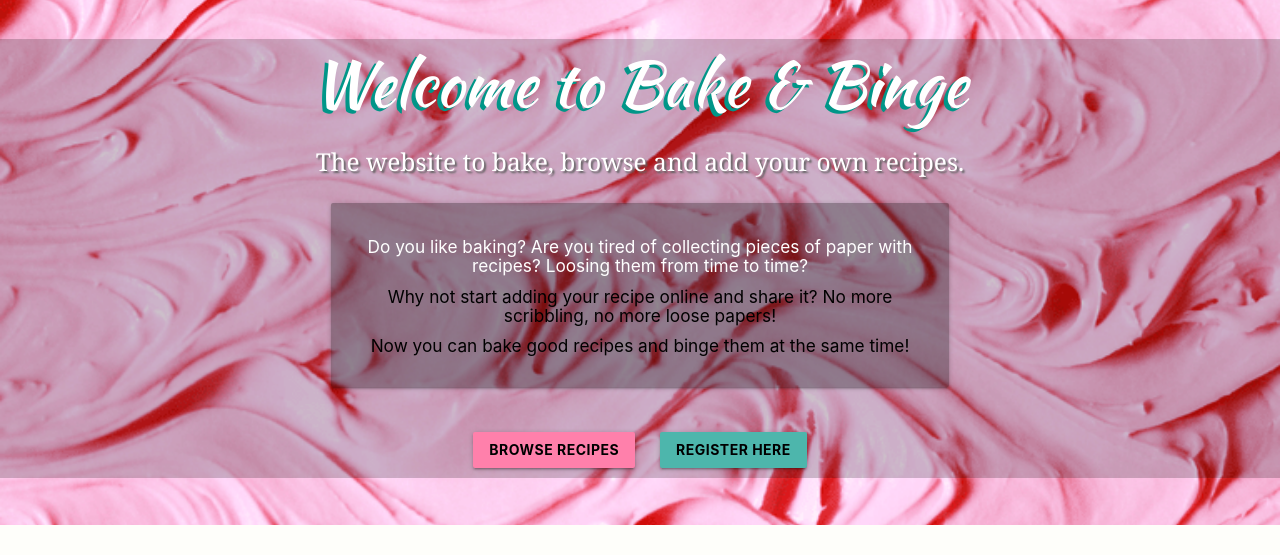
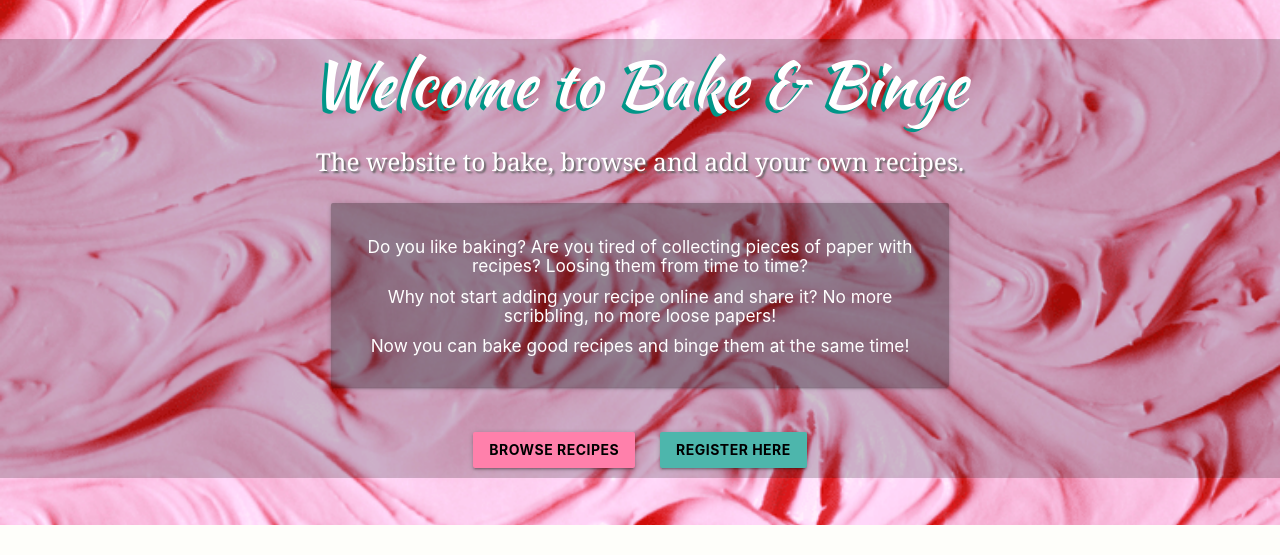
Before and after one commit to chizzletaz/BakeAndBinge, a Flask app: page / in a window 1280 px wide. Shown: the part 65-620 px from the top of the page. Run offline with Flask 2, Linux system fonts and the light colour scheme; data that the repository does not hold is empty; some libraries are stand-ins or nearby versions.

```diff
--- a/templates/add_category.html
+++ b/templates/add_category.html
@@ -20,7 +20,7 @@
                     <div class="row">
                         <div class="col s12 ">
                             <button type="submit" class="btn-large blue-grey lighten-4 black-text gb">
-                                Add Category <i class="fas fa-plus"></i>
+                                Add Category <i class="fas fa-plus  black-text"></i>
                             </button>
                             <a href="{{ url_for('categories') }}" class="btn-large blue-grey lighten-4 black-text right rb">Cancel <i
                                     class="fas fa-times"></i></a>
--- a/templates/contact.html
+++ b/templates/contact.html
@@ -40,7 +40,7 @@
                         <div class="row">
                             <button
                                 class="col s12 m8 offset-m2 l6 offset-l3 pink accent-1 btn-large waves-effect waves-light black-text"
-                                type="submit">Submit <i class="fas fa-sign-in-alt right"></i></button>
+                                type="submit">Submit <i class="fas fa-sign-in-alt right black-text"></i></button>
                         </div>
                     </div>
                 </div>
--- a/templates/edit_category.html
+++ b/templates/edit_category.html
@@ -24,7 +24,7 @@
                                 Edit <i class="fas fa-plus"></i>
                             </button>
                             <a href="{{ url_for('categories') }}" class="btn red right white-text">Cancel <i
-                                    class="fas fa-times"></i></a>
+                                    class="fas fa-times white-text"></i></a>
                         </div>
                     </div>
                 </form>
--- a/templates/index.html
+++ b/templates/index.html
@@ -12,9 +12,9 @@
                     <div class="card-content">
                         <h6 class="white-text">Do you like baking? Are you tired of collecting pieces of paper with
                             recipes? Loosing them from time to time?</h6>
-                        <h6>Why not start adding your recipe online and share it? No more scribbling, no more loose
+                        <h6 class="white-text">Why not start adding your recipe online and share it? No more scribbling, no more loose
                             papers!</h6>
-                        <h6>Now you can bake good recipes and binge them at the same time!</h6>
+                        <h6 class="white-text">Now you can bake good recipes and binge them at the same time!</h6>
                     </div>
                 </div>
             </div>
```
